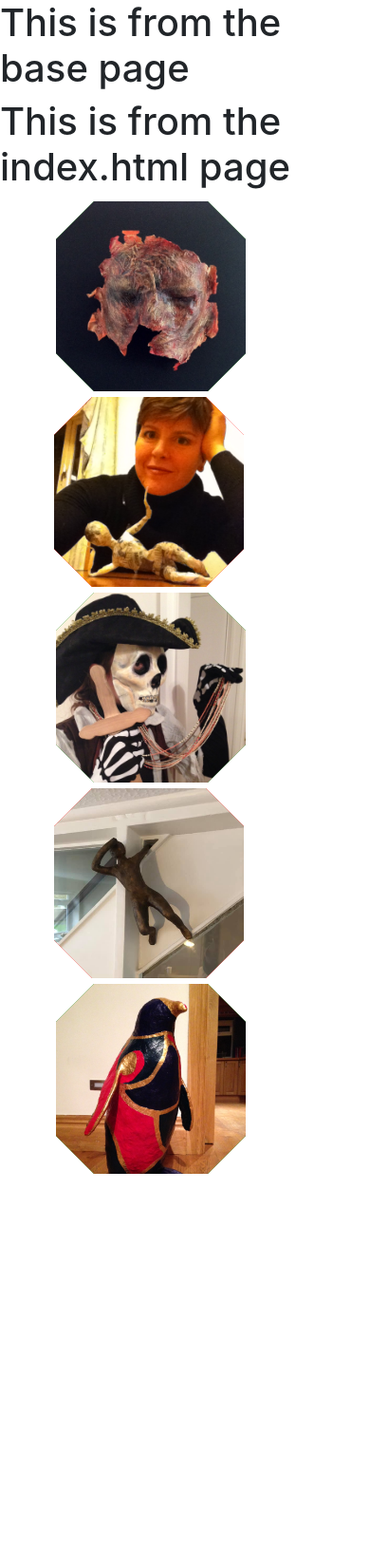
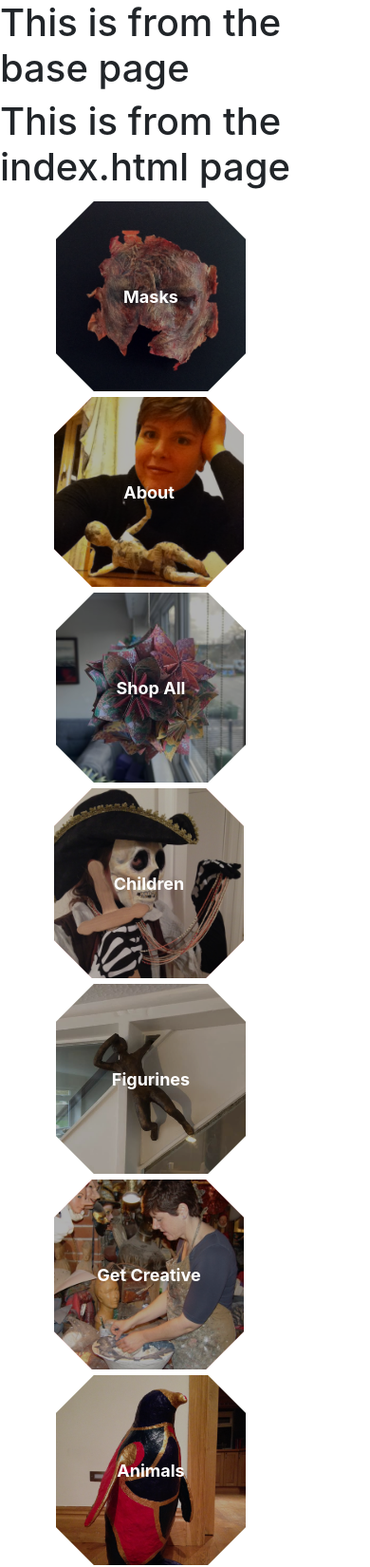
Before and after one commit to leah-jala/NEW-paperdreams, a Django app: template home/templates/home/index.html in a window 390 px wide. Shown: the whole page at 95% size. Before the commit the page ends 1236 px from the top, so only its background shows below. Run offline with Django 3.2, Linux system fonts and the light colour scheme; the template is opened without the code that fills it, so the values that code supplies are empty.

Commit message:
Media queries to handle devices with no hover

```diff
--- a/home/static/home/css/home.css
+++ b/home/static/home/css/home.css
@@ -24,13 +24,16 @@
     display: inline-block;
     font-size: initial;
     clip-path: polygon(0% 25%, 0% 75%, 50% 100%, 100% 75%, 100% 25%, 50% 0%);
-    background: red;
+    background: #eca1a6;
     margin-bottom: calc(var(--m) - var(--s) * 0.2885);
     overflow: hidden;
   }
 
+  .empty {
+    display: none
+  }
   .hexagon:nth-child(odd) {
-    background: green;
+    background: #bdcebe;
   }
 
   .container::before {
@@ -82,15 +85,17 @@
     font-weight: bold;
     text-align: center;
     opacity: 0;
-    background: rgba(0, 0, 0, 0.5);
+    background: rgba(0, 0, 0, 0.8);
     transition: opacity 0.3s;
   }
 
-  .hexagon:hover .img-wrapper {
-    opacity: 0.3;
+  .shop-all {
+    align-items: center;
+    justify-content: center;
   }
 
-  .hexagon:hover .hexagon-text {
+  .shop-all .hexagon-text {
+    background-color: #bdcebe;
     opacity: 1;
   }
 
@@ -117,5 +122,25 @@
     }
   }
 
+/* Devices that can't hover */
+@media (hover:none) {
+  .img-wrapper {
+    opacity: 1;
+  }
+
+  .hexagon-text {
+    background-color: rgba(0, 0, 0, 0.3);
+    transition: none;
+    z-index: 2; /* Bring the hexagon-text in front of the img-wrapper */
+  }
+  .hexagon .hexagon-text {
+    opacity: 1;
+  }
+
+  .hexagon:hover .hexagon-text {
+    opacity: 0;
+  }
+}
+
 
   /* Hexagon credits: https://css-tricks.com/hexagons-and-beyond-flexible-responsive-grid-patterns-sans-media-queries/ */
--- a/home/templates/home/index.html
+++ b/home/templates/home/index.html
@@ -21,9 +21,18 @@
       <div class="hexagon">
         <a href="#" target="_blank" rel="noopener noreferrer">
           <div class="img-wrapper" style="background-image: url('/media/leah-with-figure.JPG');"></div>
-          <div class="hexagon-text">About the artist</div>
+          <div class="hexagon-text">About</div>
         </a>
       </div>
+      <div class="hexagon">
+        <a href="#" target="_blank" rel="noopener noreferrer">
+          <div class="img-wrapper" style="background-image: url('/media/flower-ball.png');"></div>
+          <div class="hexagon-text">Shop All</div>
+        </a>
+      </div>
+      <!-- <div class="hexagon shop-all">
+        <div class="hexagon-text">Shop All</div>
+      </div> -->
       <div class="hexagon">
         <a href="#" target="_blank" rel="noopener noreferrer">
           <div class="img-wrapper" style="background-image: url('/media/skull_halloween_pirate.JPG');"></div>
@@ -38,6 +47,12 @@
       </div>
       <div class="hexagon">
         <a href="#" target="_blank" rel="noopener noreferrer">
+          <div class="img-wrapper" style="background-image: url('/media/florence2.jpg');"></div>
+          <div class="hexagon-text">Get Creative</div>
+        </a>
+      </div>
+      <div class="hexagon">
+        <a href="#" target="_blank" rel="noopener noreferrer">
           <div class="img-wrapper" style="background-image: url('/media/penguin_hallway.JPG');"></div>
           <div class="hexagon-text">Animals</div>
         </a>
```
Also changed, not shown: media/clay-medussa.JPG (added), media/figure_wine.jpg (added), media/florence2.jpg (added), media/flower-ball.png (added), media/penguin_friends.jpg (added), media/various_projects.jpg (added).
